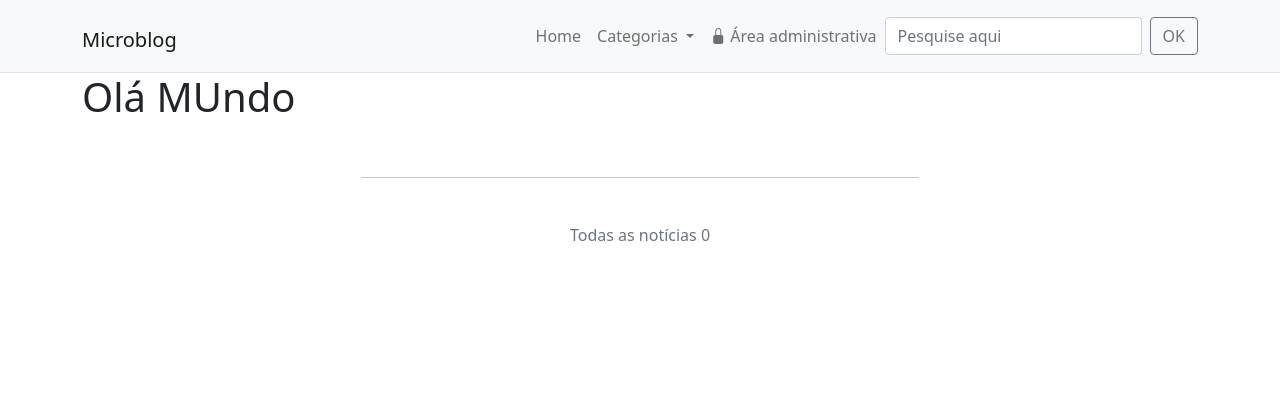
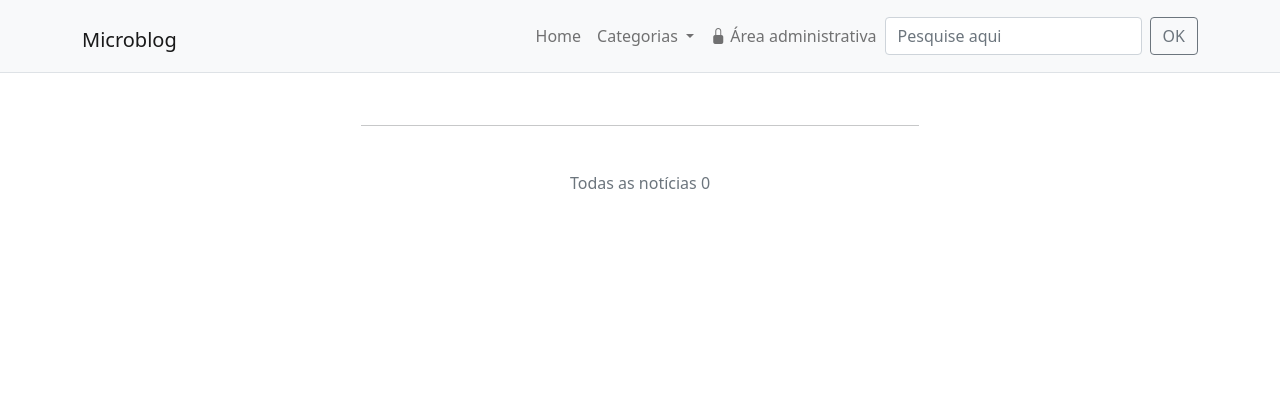
Before and after one commit to thiagoribeiro2003/microblog-thiago, a PHP site: page / in a window 1280 px wide. Shown: the top 420 px of the page. Run offline with PHP 8.4, Linux system fonts and the light colour scheme; data that the repository does not hold is empty; some libraries are stand-ins or nearby versions.

Commit message:
Update index.php

```diff
--- a/index.php
+++ b/index.php
@@ -7,7 +7,7 @@ $destaques = $noticia->listarDestaques();
 $todas = $noticia->listarTodas();
 ?>
 
-<h1>Olá MUndo</h1>
+
 <div class="row my-1 mx-md-n1">
     <?php foreach($destaques as $destaque){?>
         <!-- INÍCIO Card -->
```
